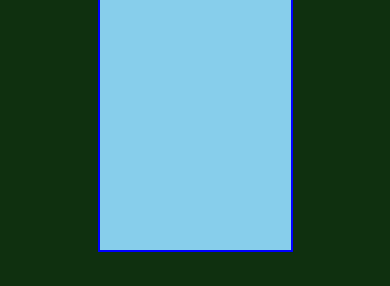
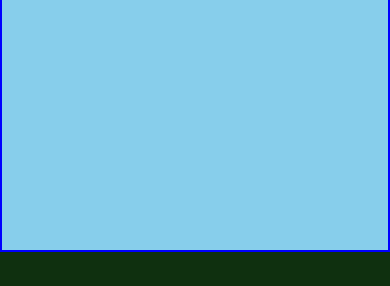
Before and after one commit to michaelmedina10/flappy-bird-, a plain HTML site: page src/index.html in a window 390 px wide. Shown: the part 558-844 px from the top of the page. Drawn offline with Linux system fonts and the light colour scheme.

Commit message:
Adding media screen

```diff
--- a/css/flappy.css
+++ b/css/flappy.css
@@ -96,3 +96,9 @@ h1.title {
   color: white;
   border-radius: 10%;
 }
+
+@media screen and (max-width: 700px) {
+  div.content-flappy {
+    width: 100%;
+  }
+}
```
